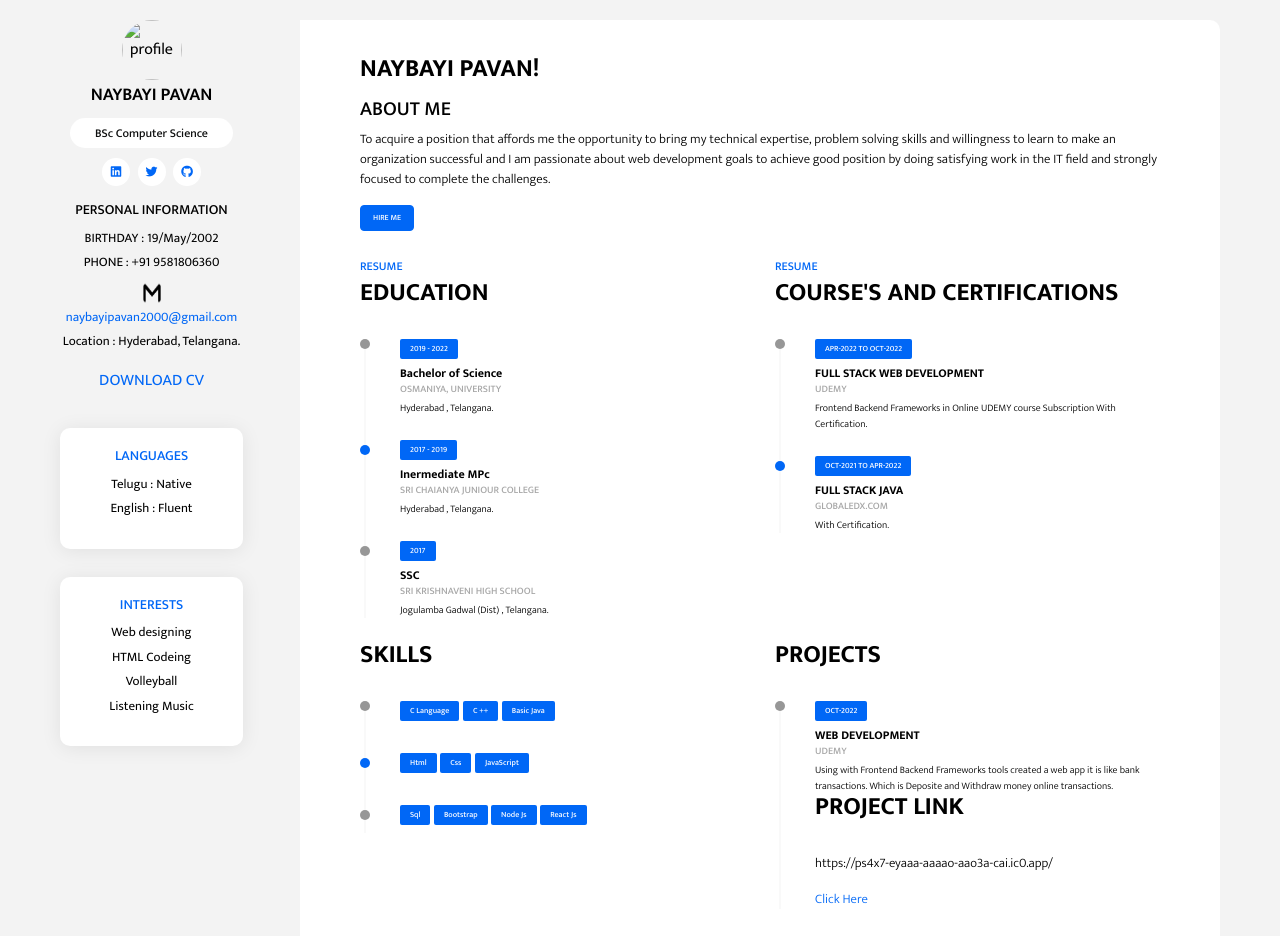
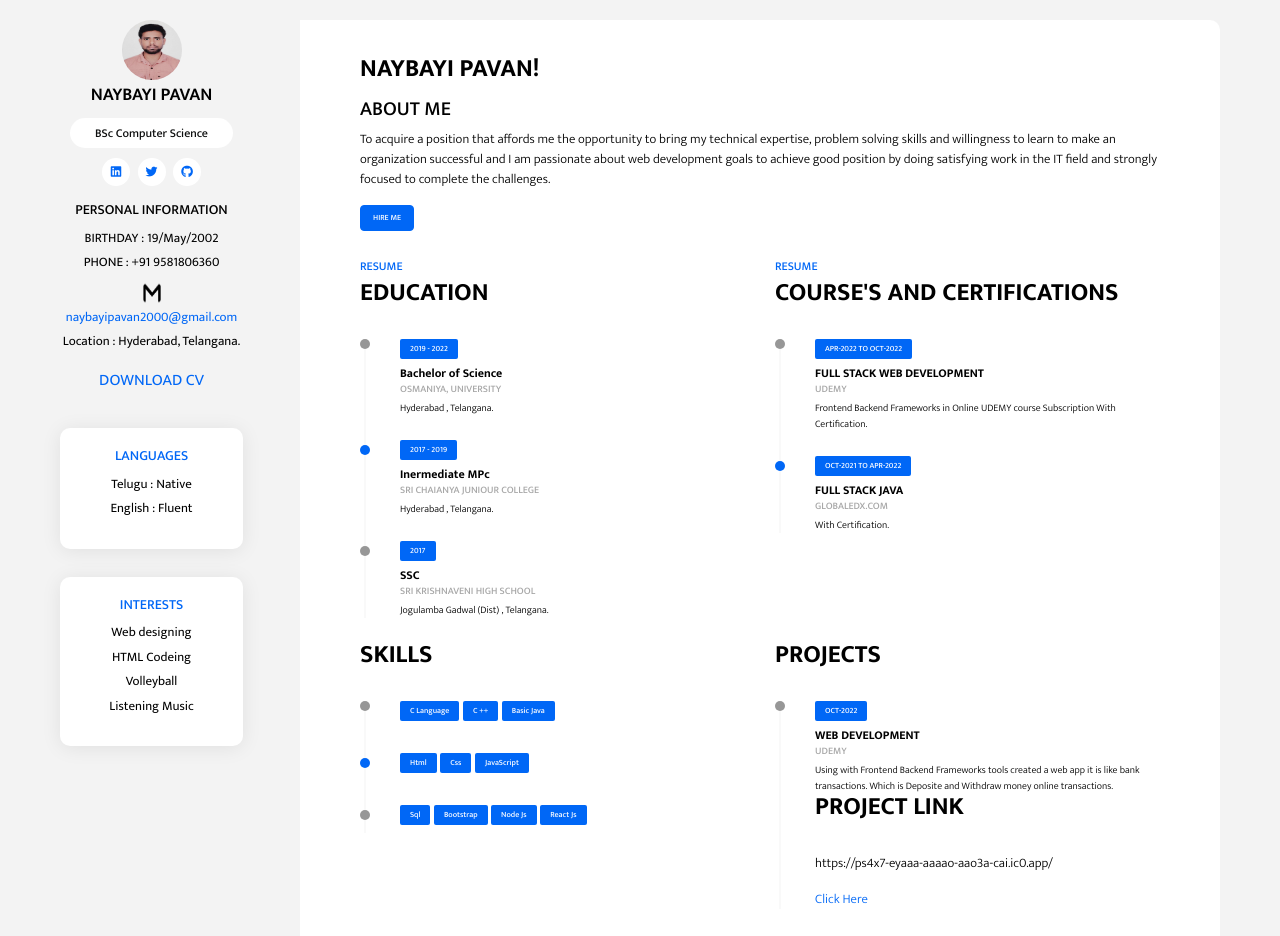
Before and after one commit to pavannaidu000333/personal-website-cv, a plain HTML site: page index.html in a window 1280 px wide. Shown: the top 936 px of the page. Drawn offline with nearby package versions, Linux system fonts and the light colour scheme; files whose address does not match are found by name.

Commit message:
Update index.html

```diff
--- a/index.html
+++ b/index.html
@@ -17,7 +17,7 @@
     <div class="content-wrapper">
         <aside>
             <div class="profile-img-wrapper">
-                <img src="my-Personal-Website/images/ph.jpg" alt="profile">
+                <img src="personal-website-cv/my personal website/images/ph.jpg" alt="profile">
             </div>
             <h1 class="profile-name">NAYBAYI PAVAN</h1>
             <div class="text-center">
```
